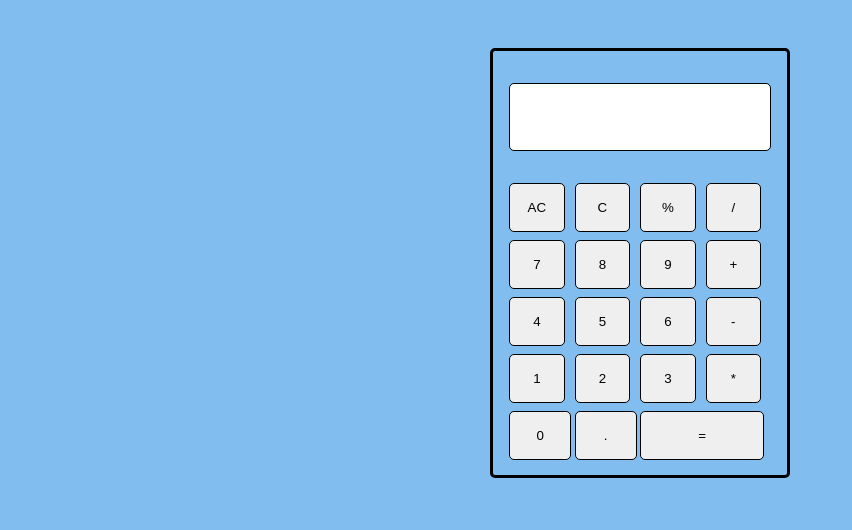
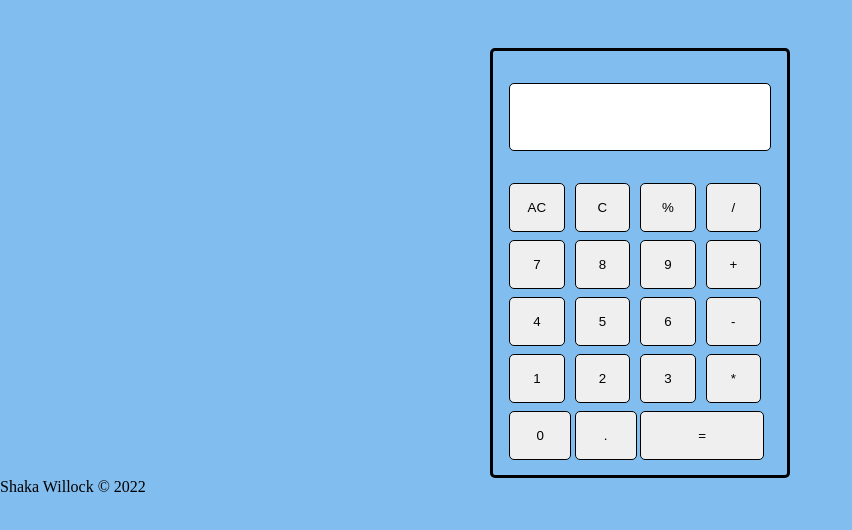
Before and after one commit to shakawillock/Calculator, a plain HTML site: page index.html in a window 1280 px wide. Shown: the whole page, without its empty margins (0-852 px from the left). Drawn offline with Linux system fonts and the light colour scheme.

Commit message:
Added footer

```diff
--- a/index.html
+++ b/index.html
@@ -83,5 +83,8 @@
       </div>
     </div>
   </div>
+  <footer class="footer">
+    <p class="copyright">Shaka Willock &copy; 2022</p>
+  </footer>
 </body>
 </html>
```
